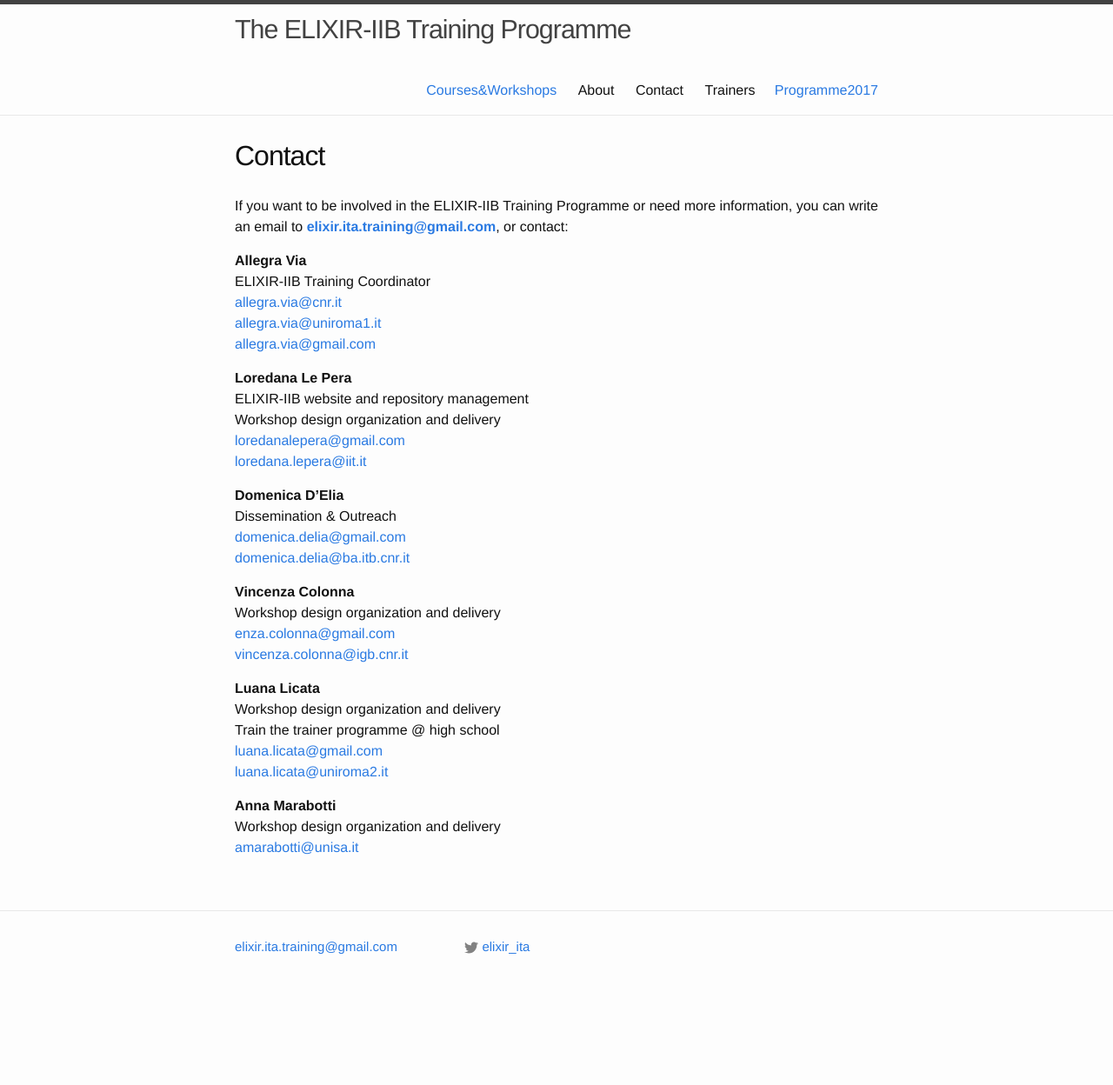
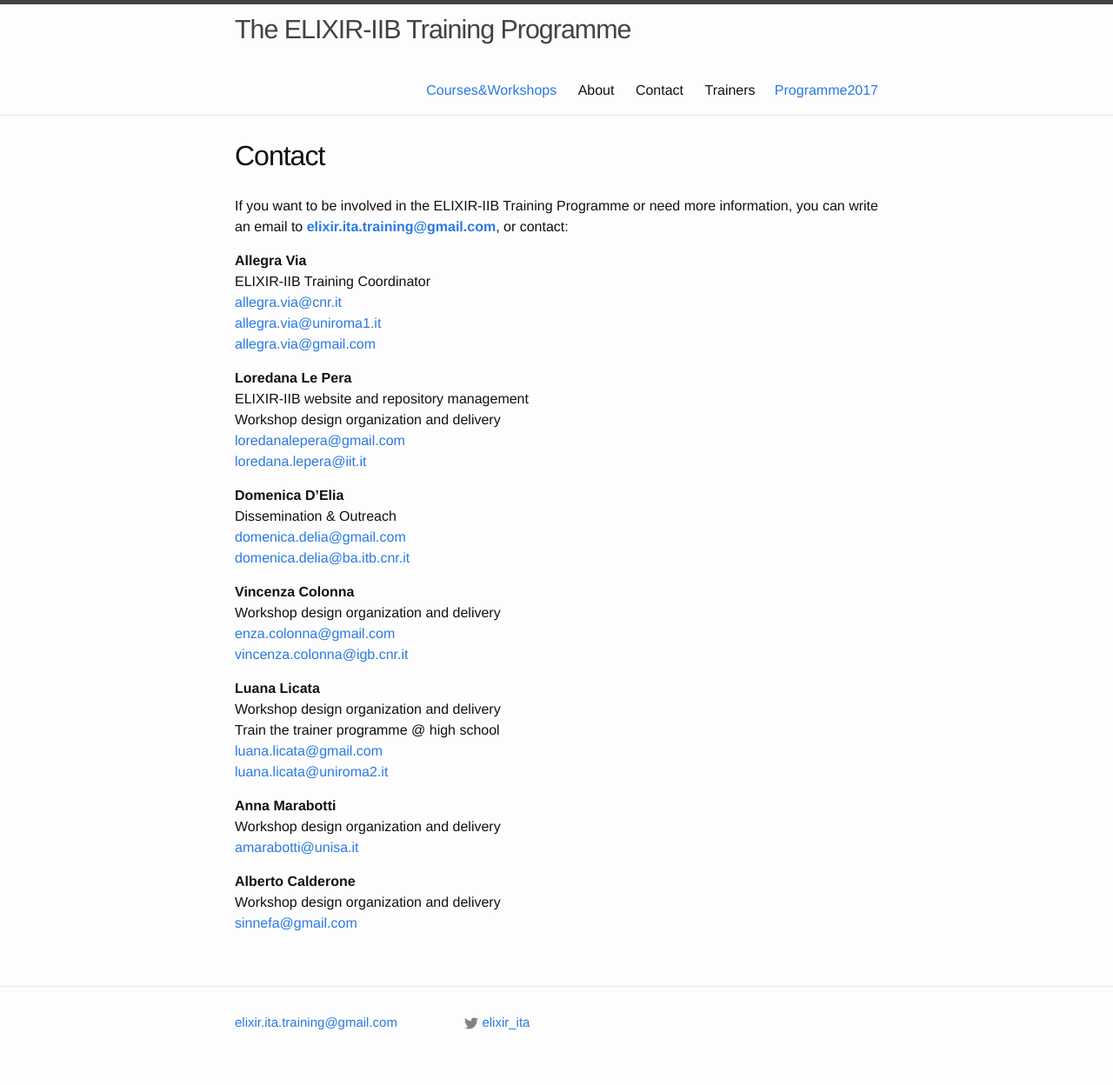
Before and after one commit to ELIXIR-IIB-training/website, a Jekyll site: the page built from _pages/03-contact.md, in a window 1280 px wide. Shown: the whole page at 87% size. Built offline with Jekyll 4.4.1, drawn with Linux system fonts in a browser that asks for light colours; before the commit the page ends 1161 px from its top, so only the background shows below that.

Commit message:
Add Alberto Calderone in Contact

```diff
--- a/_pages/03-contact.md
+++ b/_pages/03-contact.md
@@ -37,3 +37,7 @@ Train the trainer programme @ high school<br>
 **Anna Marabotti**<br>
 Workshop design organization and delivery<br>
 <amarabotti@unisa.it>
+
+**Alberto Calderone**<br>
+Workshop design organization and delivery<br>
+<sinnefa@gmail.com>
```
